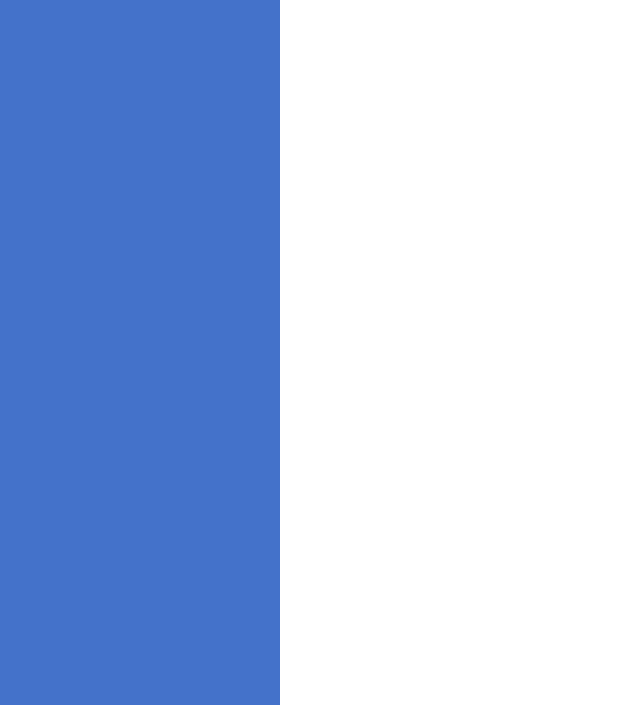
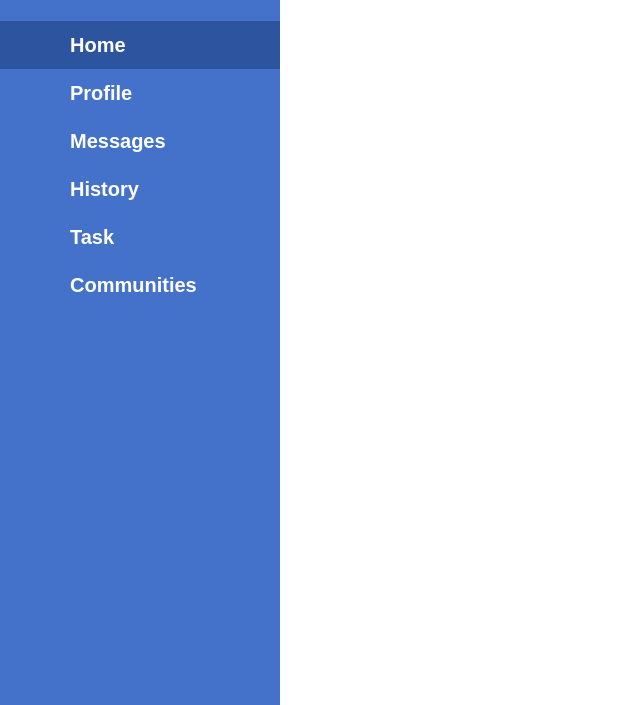
Before and after one commit to Vale1708/adminDashboard, a plain HTML site: page index.html in a window 1280 px wide. Shown: the part 95-800 px from the top of the page, without its empty margins (0-640 px from the left). Drawn offline with Linux system fonts and the light colour scheme.

Commit message:
Add side menu option list

```diff
--- a/index.html
+++ b/index.html
@@ -8,12 +8,48 @@
 </head>
 <body>
     <aside>
+
         <div class="logo">
             <div class="logo-image">
                 <img src="./images/dashboard.svg" alt="Dashboard Logo">
             </div>
         <span>Dashboard</span>
         </div>
+
+        <nav class="side-menu">
+            <ul>
+                <li class="active">
+                    <div class="menu-icon">
+                    </div>
+                    <span>Home</span>
+                </li>
+                <li>
+                    <div class="menu-icon">
+                    </div>
+                    <span>Profile</span>
+                </li>
+                <li>
+                    <div class="menu-icon">
+                    </div>
+                    <span>Messages</span>
+                </li>
+                <li>
+                    <div class="menu-icon">
+                    </div>
+                    <span>History</span>
+                </li>
+                <li>
+                    <div class="menu-icon">
+                    </div>
+                    <span>Task</span>
+                </li>
+                <li>
+                    <div class="menu-icon">
+                    </div>
+                    <span>Communities</span>
+                </li>
+            </ul>
+        </nav>
     </aside>
 </body>
 </html>
--- a/style.css
+++ b/style.css
@@ -52,3 +52,34 @@ aside{
     width: 100%;
     height: 100%;
 }
+
+nav ul{
+    list-style: none;
+    display: grid;
+    grid-auto-flow: row;
+    margin: 0;
+    padding: 0;
+}
+
+.side-menu ul{
+    grid-template-rows: repeat(6, min-content);
+}
+
+nav li{
+    font-size: 1.25rem;
+    display: grid;
+    grid-template-columns: repeat(2, min-content);
+    align-items: center;
+    gap: 16px;
+    cursor: pointer;
+    padding: 12px 30px;
+}
+
+nav li:hover, nav li.active{
+    background-color: hsl(219, 56%, 40%);
+}
+
+.menu-icon{
+    width: 24px;
+    height: 24px;
+}
```
